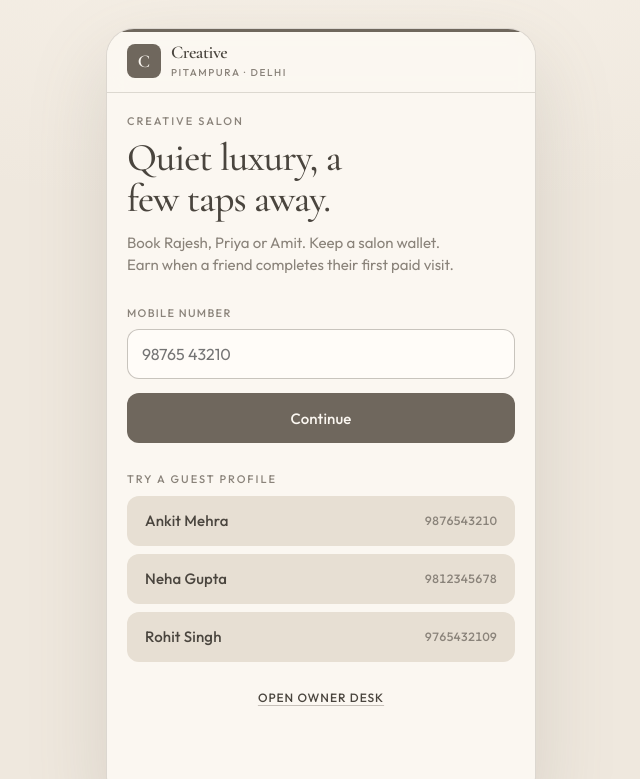
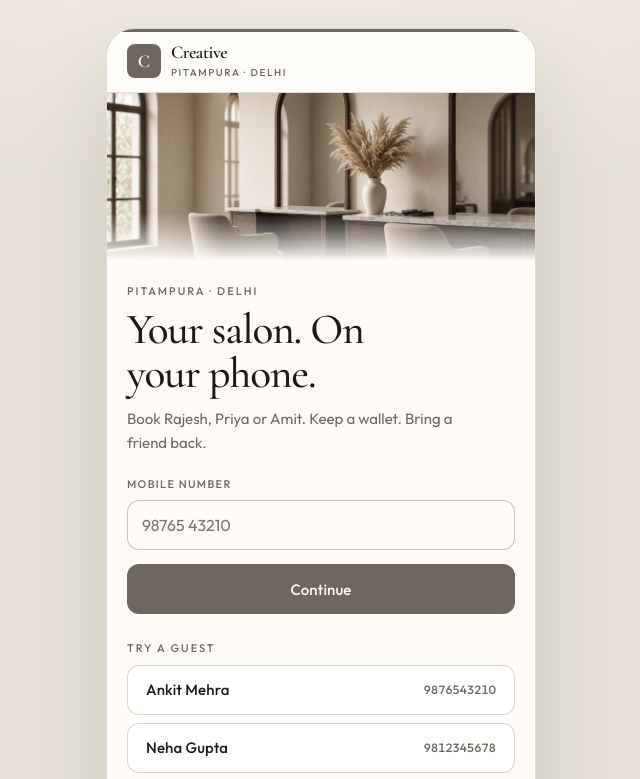
Before and after one commit to aambrishtrikha-commits/salon-app, a React (Vite) app: page / in a window 1280 px wide. Shown: the top 779 px of the page, without its empty margins (319-959 px from the left). Built offline with nearby package versions, Linux system fonts and the light colour scheme.

Commit message:
Sharpen login contrast and add salon hero photo
Keep #6F675D as the brand accent, darken type, use white guest
rows, and drop the beige-on-beige look.

```diff
--- a/src/App.tsx
+++ b/src/App.tsx
@@ -157,7 +157,7 @@ function CustomerApp({
           </div>
         )}
       </header>
-      <main className="content">
+      <main className={`content${view === "login" ? " login" : ""}`}>
         {view === "login" && <Login onEnter={onEnter} onOwner={onOwner} />}
         {view === "home" && customer && (
           <Home db={db} customer={customer} setView={setView} onRefresh={onRefresh} toast={toast} />
@@ -229,18 +229,21 @@ function Login({ onEnter, onOwner }: { onEnter: (p: string, n?: string) => void;
   const [phone, setPhone] = useState("");
   return (
     <>
-      <span className="kicker">Creative Salon</span>
-      <h2 className="hero-title">Quiet luxury, a few taps away.</h2>
-      <p className="lede">Book Rajesh, Priya or Amit. Keep a salon wallet. Earn when a friend completes their first paid visit.</p>
-      <label className="field" style={{ marginTop: 28 }}>
+      <div className="hero-shot">
+        <img src="./salon-hero.jpg" alt="Creative Salon, Pitampura" />
+      </div>
+      <span className="kicker">Pitampura · Delhi</span>
+      <h2 className="hero-title">Your salon. On your phone.</h2>
+      <p className="lede">Book Rajesh, Priya or Amit. Keep a wallet. Bring a friend back.</p>
+      <label className="field" style={{ marginTop: 22 }}>
         <span>Mobile number</span>
         <input inputMode="numeric" maxLength={10} placeholder="98765 43210" value={phone} onChange={(e) => setPhone(e.target.value.replace(/\D/g, "").slice(0, 10))} />
       </label>
       <button className="btn btn-primary" onClick={() => onEnter(phone)}>
         Continue
       </button>
-      <p className="kicker" style={{ marginTop: 28, marginBottom: 4 }}>
-        Try a guest profile
+      <p className="kicker" style={{ marginTop: 26, marginBottom: 4 }}>
+        Try a guest
       </p>
       {DEMOS.map((d) => (
         <button key={d.phone} className="btn btn-ghost demo-btn" onClick={() => onEnter(d.phone, d.name)}>
--- a/src/styles.css
+++ b/src/styles.css
@@ -1,12 +1,12 @@
 :root {
-  --bg: #efe8de;
-  --surface: #fbf7f1;
-  --surface-2: #e7dfd3;
-  --ink: #4a453e;
-  --muted: #8a837a;
-  --subtle: #9b948b;
+  --bg: #e6e0d6;
+  --surface: #fffcf8;
+  --surface-2: #f3eee6;
+  --ink: #1c1916;
+  --muted: #6f675d;
+  --subtle: #8a837a;
   --primary: #6f675d;
-  --primary-dark: #5a544c;
+  --primary-dark: #524c44;
   --accent: #7a3b32;
   --accent-soft: #f3e4dc;
   --border: color-mix(in oklab, #6f675d 22%, transparent);
@@ -118,6 +118,28 @@ input, select { font-family: inherit; font-size: 16px; }
 }
 .header-links { display: flex; align-items: center; gap: 14px; }
 .content { flex: 1; padding: 20px 20px 96px; }
+.content.login { padding-top: 0; }
+
+.hero-shot {
+  margin: 0 -20px 22px;
+  height: 168px;
+  overflow: hidden;
+  position: relative;
+}
+.hero-shot img {
+  width: 100%;
+  height: 100%;
+  object-fit: cover;
+  object-position: center 40%;
+  display: block;
+}
+.hero-shot::after {
+  content: "";
+  position: absolute;
+  inset: auto 0 0;
+  height: 48px;
+  background: linear-gradient(to top, var(--surface), transparent);
+}
 
 .kicker {
   display: block;
@@ -125,15 +147,16 @@ input, select { font-family: inherit; font-size: 16px; }
   font-weight: 500;
   letter-spacing: 0.18em;
   text-transform: uppercase;
-  color: var(--muted);
+  color: var(--primary);
   margin-bottom: 8px;
 }
 .hero-title {
-  font-size: clamp(2rem, 7vw, 2.45rem);
-  line-height: 1.05;
+  font-size: clamp(2.15rem, 8vw, 2.7rem);
+  line-height: 1.02;
+  color: var(--ink);
   margin: 0 0 12px;
 }
-.lede { color: var(--muted); font-size: 15px; max-width: 34ch; }
+.lede { color: var(--muted); font-size: 15px; max-width: 36ch; line-height: 1.55; }
 
 .nav {
   position: sticky; bottom: 0;
@@ -170,7 +193,11 @@ input, select { font-family: inherit; font-size: 16px; }
   border: 1px solid var(--border-strong);
   color: var(--ink);
 }
-.btn-ghost { background: var(--surface-2); color: var(--ink); }
+.btn-ghost {
+  background: #fff;
+  color: var(--ink);
+  border: 1px solid color-mix(in oklab, var(--primary) 28%, transparent);
+}
 .btn-sm { min-height: 36px; width: auto; padding: 0 14px; font-size: 12px; border-radius: var(--radius-sm); letter-spacing: 0.06em; text-transform: uppercase; }
 
 .card {
```
Also changed, not shown: public/salon-hero.jpg (added).
